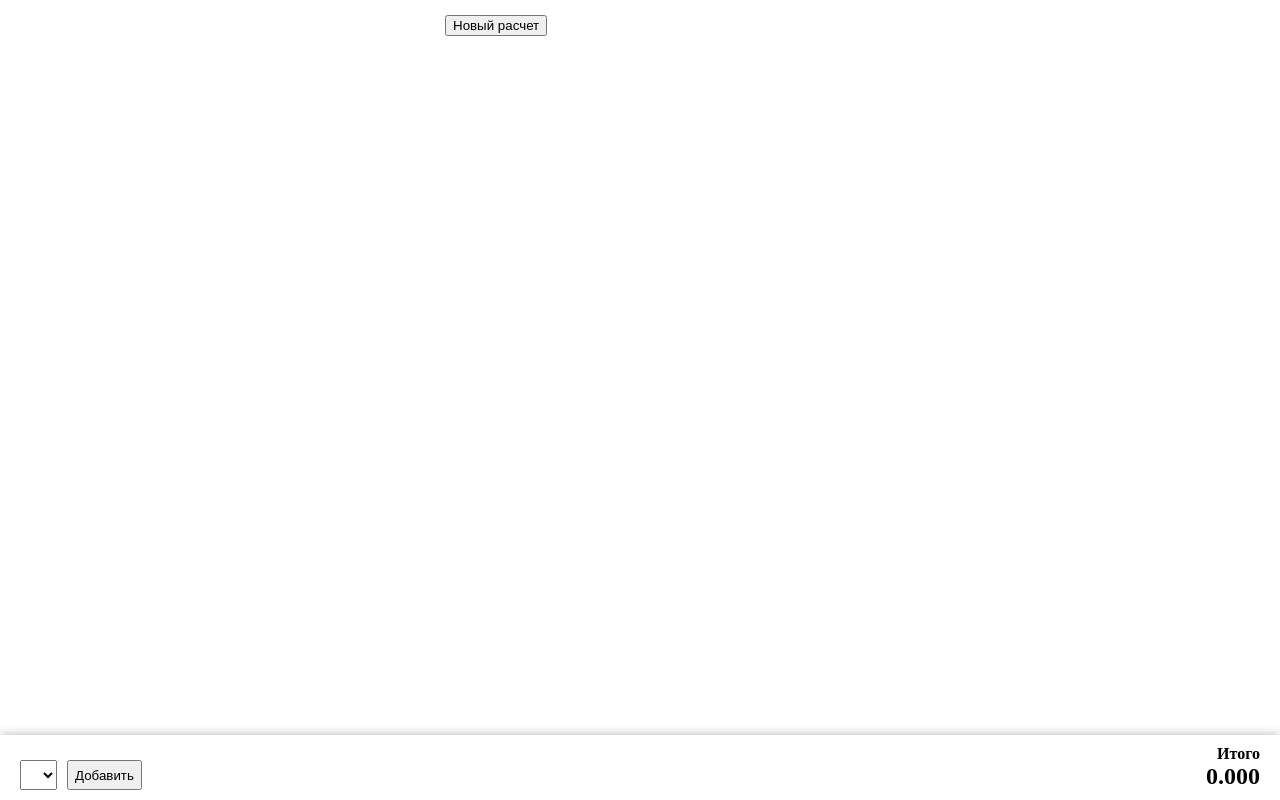
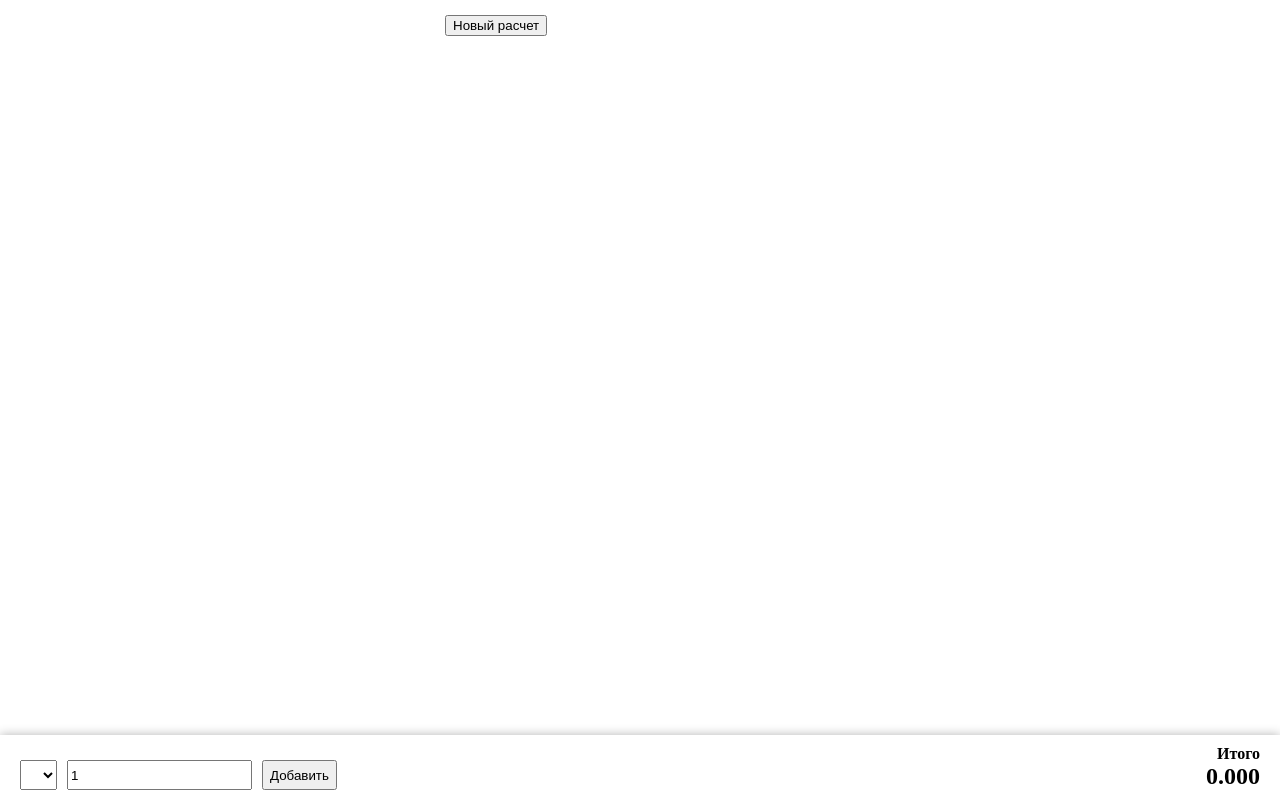
Before and after one commit to dwenge/kubaturnik, a Vue app: page / in a window 1280 px wide. Built offline with nearby package versions, Linux system fonts and the light colour scheme.

Commit message:
выделяет при focus на кол-ве. в форме добавления появилось кол-во

```diff
--- a/src/components/kubaturnik/AddForm.vue
+++ b/src/components/kubaturnik/AddForm.vue
@@ -3,6 +3,10 @@
     <select v-model="selected">
       <option v-for="item in diameters" :key="item[0]" :value="item.join(',')">{{ item[0] }}</option>
     </select>
+    <input type="number" min="1"
+           v-model="quantity"
+           @focus="inputFocus"
+    >
     <button @click="add">Добавить</button>
   </div>
 </template>
@@ -11,6 +15,7 @@
 import {computed, ref} from "vue";
 import {useStore} from "vuex";
 import api from "@/api/kubaturnik";
+import {inputFocus} from '@/tools/dom';
 
 const store = useStore();
 const table = api.getTable();
@@ -21,12 +26,15 @@ const diameters = computed(() => {
 })
 
 const selected = ref(null);
+const quantity = ref(1);
 
 function add() {
   if (selected.value) {
     const v = selected.value.split(',');
-    store.dispatch('addItem', {d: +v[0], v: +v[1], q: 1});
+    const q = quantity.value;
+    store.dispatch('addItem', {d: +v[0], v: +v[1], q: +q > 0 ? q : 1});
     selected.value = '';
+    quantity.value = 1;
   }
 }
 </script>
--- a/src/components/kubaturnik/ListItem.vue
+++ b/src/components/kubaturnik/ListItem.vue
@@ -6,7 +6,11 @@
       <div class="q">
         <button class="btn" @click="q--">-</button>
         <div class="input">
-          <input type="number" min="0" step="1" :value="q" @input="q = $event.target.value">
+          <input type="number" min="0" step="1"
+                 :value="q"
+                 @input="q = $event.target.value"
+                 @focus="inputFocus"
+          >
         </div>
         <button class="btn" @click="q++">+</button>
       </div>
@@ -21,6 +25,7 @@
 
 <script setup>
 import {computed} from "vue";
+import {inputFocus} from '@/tools/dom';
 
 const props = defineProps(['diameter', 'volume', 'quantity'])
 const emits = defineEmits(['update:quantity', 'remove'])
@@ -48,6 +53,8 @@ const total = computed(() => (props.volume * props.quantity).toFixed(3))
 
 .input {
   flex-grow: 1;
+  border-bottom: 1px solid gray;
+  margin: 0 10px;
 }
 
 input {
--- /dev/null
+++ b/src/tools/dom.js
@@ -0,0 +1,11 @@
+export function inputFocus(e) {
+    const input = e.target;
+    const inputType = input.type;
+    if (input.value.length > 0) {
+        setTimeout(() => {
+            input.type = 'text';
+            input.setSelectionRange(0, input.value.length);
+            input.type = inputType;
+        }, 0);
+    }
+}
```
